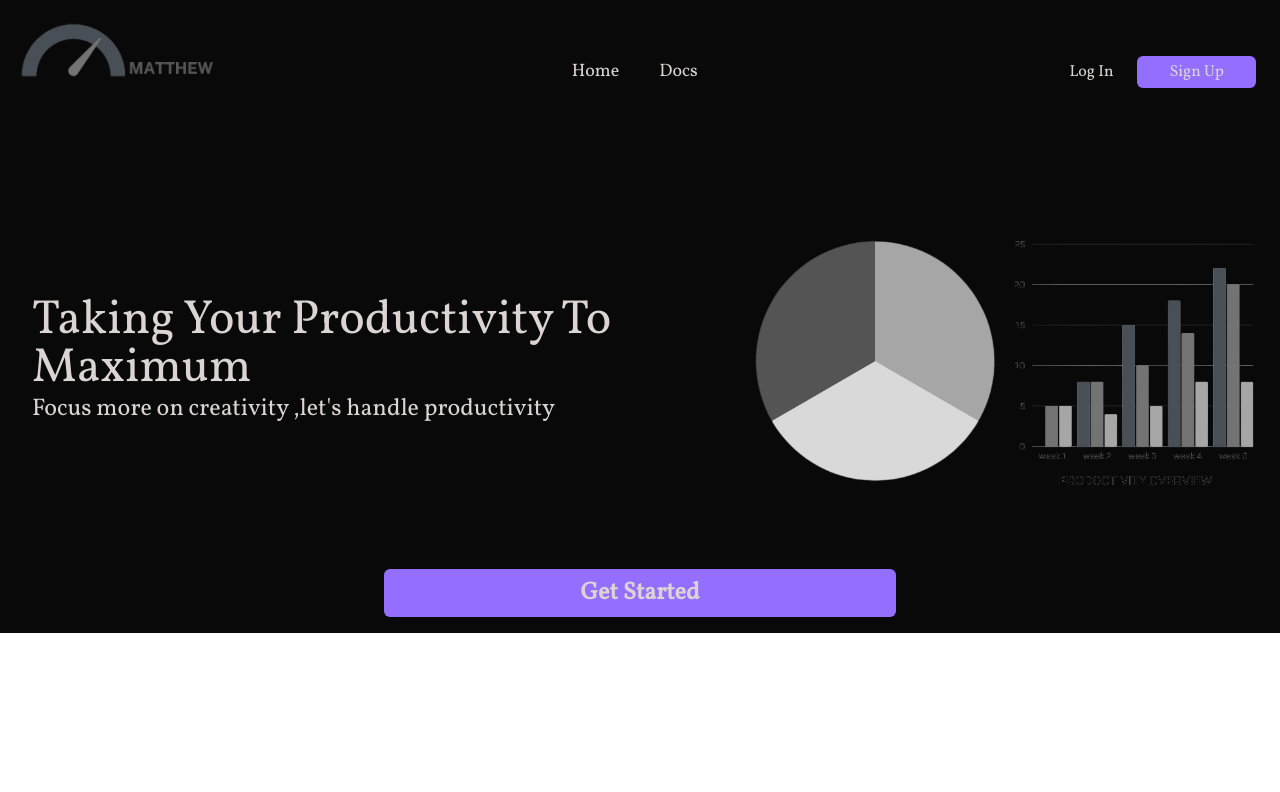
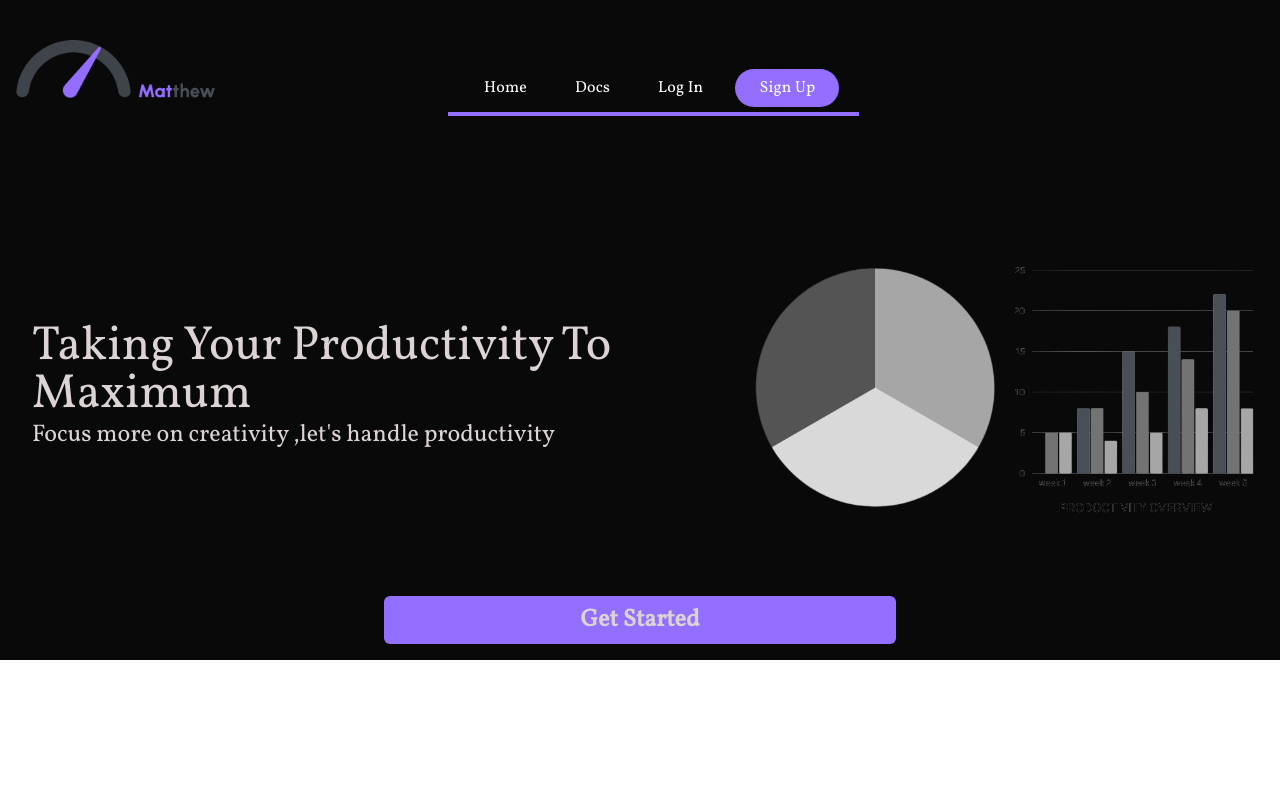
Before and after one commit to Akpanjoseph/Matthew, a React (Vite) app: page / in a window 1280 px wide. Shown: the top 792 px of the page. Built offline with nearby package versions, Linux system fonts and the light colour scheme.

Commit message:
done with the navbar new design

```diff
--- a/src/Pages/DashBoard/Component/ProjectSection/CreateProjectModal.tsx
+++ b/src/Pages/DashBoard/Component/ProjectSection/CreateProjectModal.tsx
@@ -79,8 +79,7 @@ const CreateProjectModal = () => {
             {" "}
             <FontAwesomeIcon
               icon={faClose}
-              className="text-md lg:text-lg"
-              className="bg-red-700 text-white px-4 py-2"
+              className="text-md lg:text-lg bg-red-700 text-white px-4 py-2"
             />
           </button>
           </Tippy>
--- a/src/Pages/DashBoard/Component/ProjectSection/milestoneSection/MileStones.tsx
+++ b/src/Pages/DashBoard/Component/ProjectSection/milestoneSection/MileStones.tsx
@@ -235,7 +235,7 @@ const Task = () => {
                             >
                               <FontAwesomeIcon
                                 className="text-md lg:text-2xl"
-                                icon={playing ?  faPauseCircle :faPlayCircle  }
+                                icon={playing ?  faPlayCircle :faStop   }
                               />
                               {/* <span>{"Start"}</span> */}
                             </button>
--- a/src/Pages/HomePage/Components/Header.tsx
+++ b/src/Pages/HomePage/Components/Header.tsx
@@ -7,8 +7,7 @@ import chart2 from '../../../assert/chart2.png';
 // import teamSpirit from '../../../assert/Team spirit.gif'
 
 
-import { FontAwesomeIcon } from "@fortawesome/react-fontawesome";
-import { faBars } from '@fortawesome/free-solid-svg-icons'
+
 
 
 
@@ -16,37 +15,6 @@ const Header = () => {
     return (
 
         <header className=' bg-primary w-full text-[#dcd4d4] py-4'>
-            <section className='nav-head'>
-                {/* logo */}
-                <div>
-                    <img src={logo} alt="" className='w-[200px]' />
-                </div>
-
-                {/* links */}
-                <div className=' hidden  flex-row space-x-10 text-lg pt-10 lg:flex'>
-                    <p className='hover:border-b-2 border-white'>Home</p>
-                    <p className='hover:border-b-2 border-white '>Docs</p>
-
-
-                </div>
-
-                {/* account */}
-                <div className='hidden pt-10 text-md lg:block'>
-                    <Link to={'/login'}>
-                        <button className='px-4 hover:border-b-2 border-white'>Log In</button>
-                    </Link>
-
-                    <Link to={'/signup'}>
-                        <button className='mx-2 px-8 py-1 rounded-md  bg-secondary  hover:bg-white hover:text-black'>Sign Up</button>
-                    </Link>
-                </div>
-
-
-                {/* mobile menu */}
-                <div className='lg:hidden'>
-                    <FontAwesomeIcon icon={faBars} size="2xl" />
-                </div>
-            </section>
 
 
 
--- /dev/null
+++ b/src/Pages/HomePage/Components/NavBar.tsx
@@ -0,0 +1,53 @@
+// @ts-nocheck
+
+import { FontAwesomeIcon } from "@fortawesome/react-fontawesome";
+import { faBars } from '@fortawesome/free-solid-svg-icons'
+import { Navigate, Navigator, Link } from 'react-router-dom'
+// import logo from '../../../assert/logo.png';
+
+
+
+const NavBar = () => {
+
+    // const navigate =  Navigate()
+
+    return (
+        <section className=' w-full bg-[#090909] text-white px-4 ' >
+            {/* logo */}
+
+
+            {/* links */}
+            <div className=' '>
+
+                <div className="pt-10">
+                    <img src={'logo-dark.png'} alt="" className='w-[200px]' />
+
+                </div>
+
+
+                <div className=" absolute top-[10%] left-[35%] px-5 space-x-4 pb-4 text-center border-b-4 border-[#936EFF] text-[16px] leading-4 tracking-[0.2px]  ">
+                    <Link to={'/'} className='px-4 hover:border-b-2 border-white' > Home</Link>
+
+                    <Link to={'/login'} className='px-4 hover:border-b-2 border-white' >Docs</Link>
+
+
+                    <Link to={'/login'} className='px-4 hover:border-b-2 border-white' >Log In</Link>
+
+                    <Link to={'/signup'} className='px-6 py-2  rounded-full  bg-secondary  hover:bg-white hover:text-black'>Sign Up</Link>
+
+                </div>
+            </div>
+
+
+
+
+            {/* mobile menu */}
+            <div className='lg:hidden'>
+                <FontAwesomeIcon icon={faBars} size="2xl" />
+            </div>
+        </section>
+
+    )
+}
+
+export default NavBar
--- a/src/Pages/HomePage/Home.tsx
+++ b/src/Pages/HomePage/Home.tsx
@@ -3,10 +3,12 @@ import Header from "./Components/Header";
 import Features from "./Components/Features";
 import Review from "./Components/Reviews";
 import Footer from "./Components/Footer";
+import NavBar from "./Components/NavBar";
 
 const Home = () => {
   return (
     <>
+    <NavBar/>
       <Header />
       <Features />
       <AboutUS />
```
Also changed, not shown: public/logo-dark.png (added), public/logo-white.png (added).
